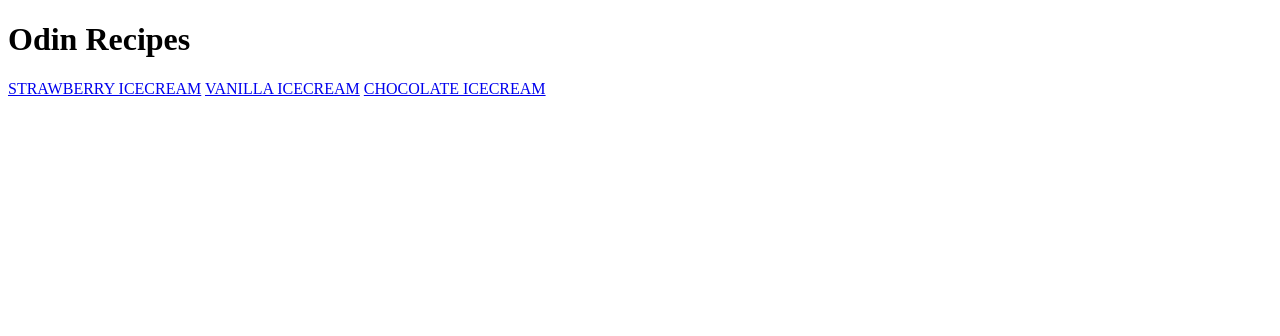
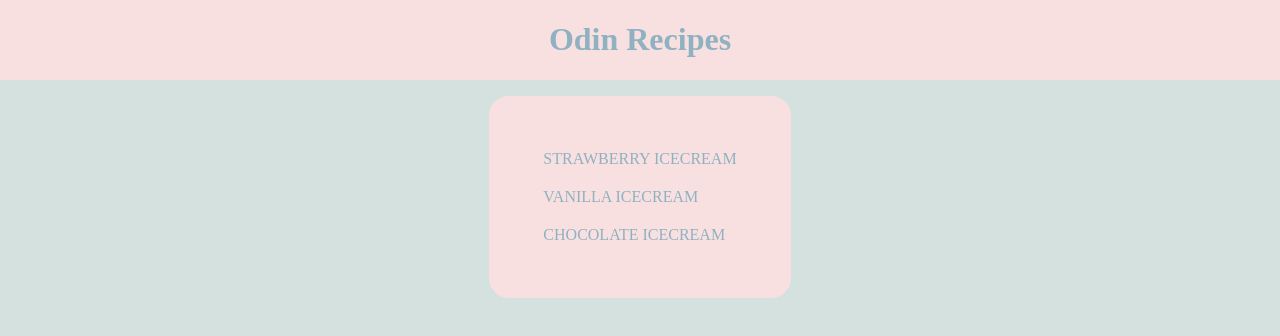
Before and after one commit to KatesPortfolio/odin-recipes, a plain HTML site: page index.html in a window 1280 px wide. Drawn offline with Linux system fonts and the light colour scheme.

Commit message:
css för index.html

```diff
--- /dev/null
+++ b/index.css
@@ -0,0 +1,33 @@
+body{
+    background-color: #d4e1df;
+    display: flex;
+    align-items: center;
+    flex-direction: column;
+    margin: 0;
+}
+
+header{
+    background-color: #f8e0e0;
+    width: 100%;
+
+}
+
+ul{
+    display: flex;
+    flex-direction: column;
+    border: 2px solid #f8e0e0;
+    background-color: #f8e0e0;
+    padding: 20px;
+    border-radius: 20px;
+}
+
+h1{
+    color: #90b1c1;
+    text-align: center;
+}
+
+a{
+    color: #90b1c1;
+    text-decoration: none;
+    padding: 10px;
+}
--- a/index.html
+++ b/index.html
@@ -3,12 +3,19 @@
 <head>
     <meta charset="UTF-8">
     <meta name="viewport" content="width=device-width, initial-scale=1.0">
+    <link rel="stylesheet" href="index.css">
     <title>Document</title>
 </head>
 <body>
-    <h1>Odin Recipes</h1>
-    <a href="recipes/strawberry.html">STRAWBERRY ICECREAM</a>
-    <a href="recipes/vanilla.html">VANILLA ICECREAM</a>
-    <a href="recipes/chocolate.html">CHOCOLATE ICECREAM</a>
+    <header>
+        <h1>Odin Recipes</h1>
+    </header>
+    <ul>
+        <ul>
+            <a href="recipes/strawberry.html">STRAWBERRY ICECREAM</a>
+            <a href="recipes/vanilla.html">VANILLA ICECREAM</a>
+            <a href="recipes/chocolate.html">CHOCOLATE ICECREAM</a>
+          </ul>
+    </ul>
 </body>
 </html>
```
